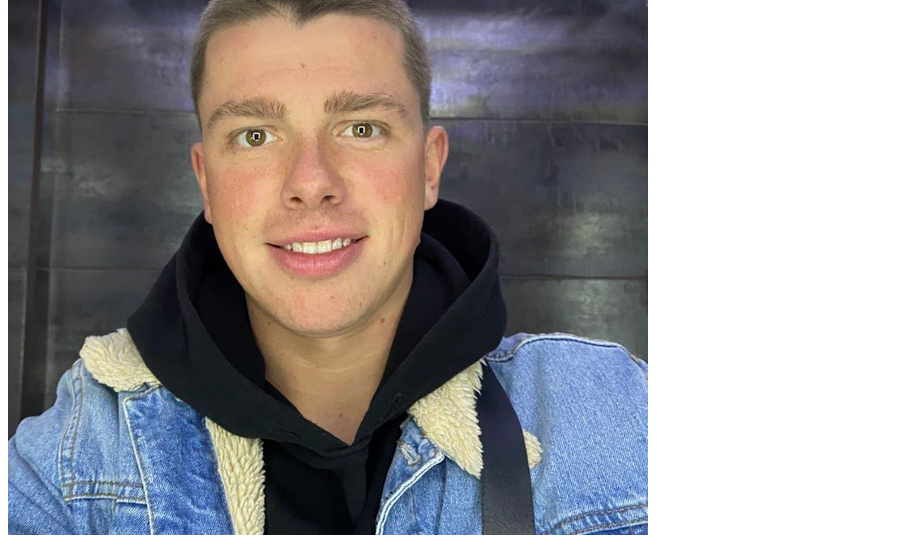
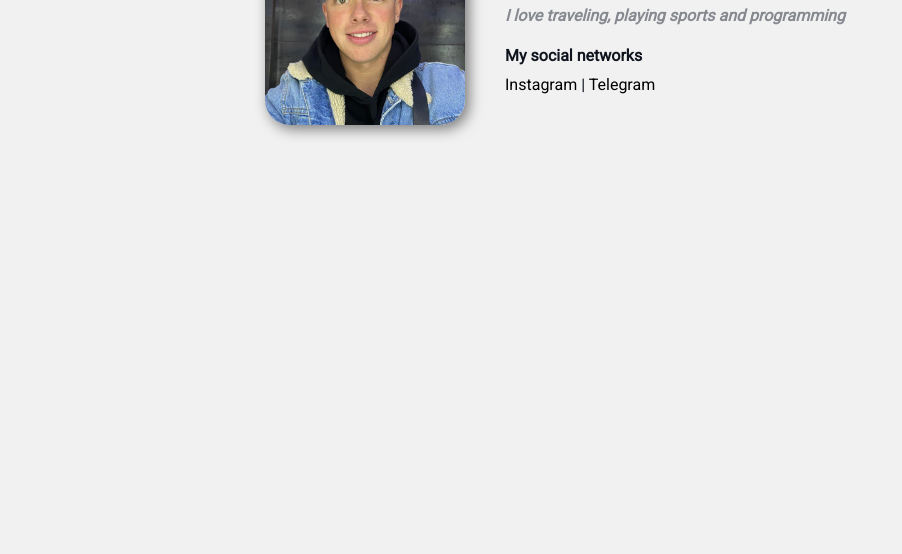
Before and after one commit to bogdanlucenko/rsschool-cv, a plain HTML site: page index.html in a window 1280 px wide. Shown: the part 113-667 px from the top of the page, without its empty margins (0-902 px from the left). Drawn offline with Linux system fonts and the light colour scheme.

Commit message:
fix: file css, display styles

```diff
--- a/index.html
+++ b/index.html
@@ -10,7 +10,7 @@
 	<meta name="description" content="The HTML5 Herald">
   	<meta name="author" content="SitePoint">
 
-	<link rel="stylesheet" href="css/styles.css?v=1.0">
+	<link rel="stylesheet" href="styles.css?v=1.0">
 
 </head>
 <body>
@@ -31,6 +31,5 @@
 			</div>
 		 </div>
 	</div>
-
 </body>
 </html>
```
Also changed, not shown: README.md, styles.css (renamed from style.css).
